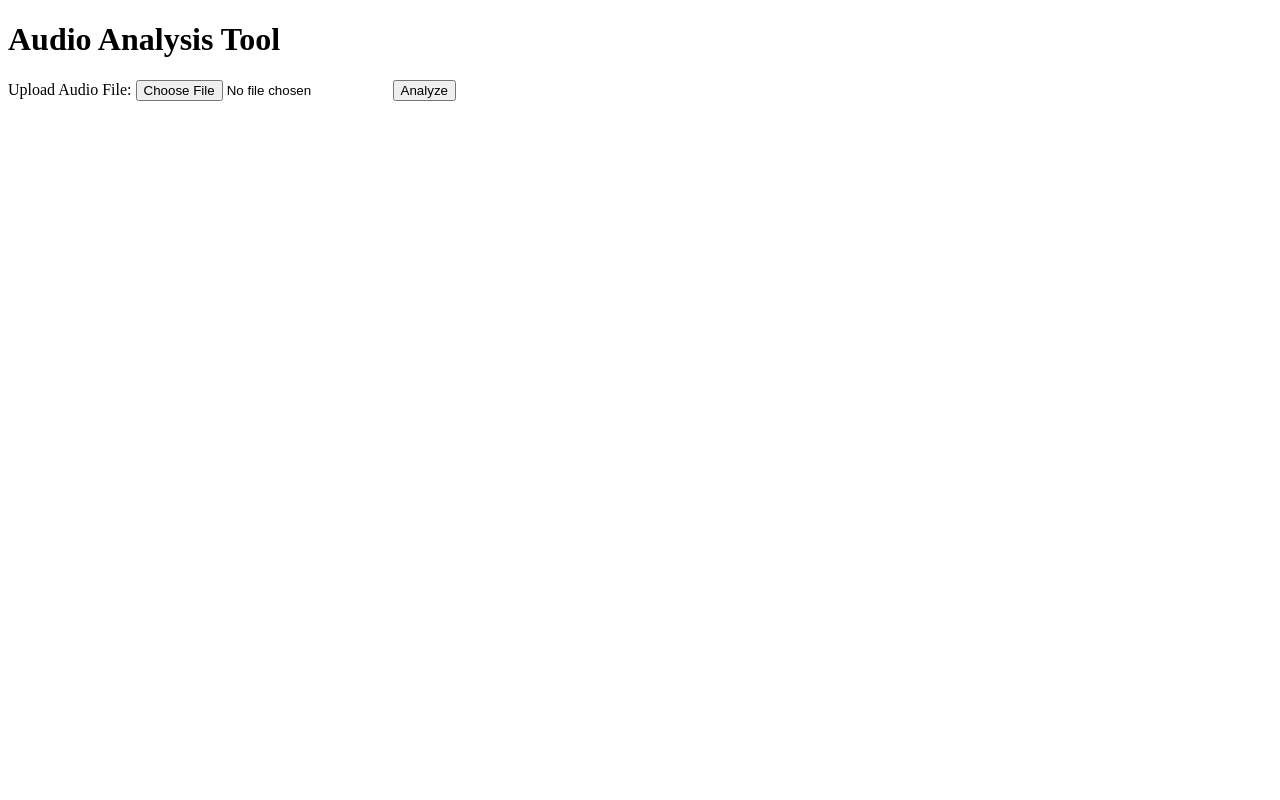
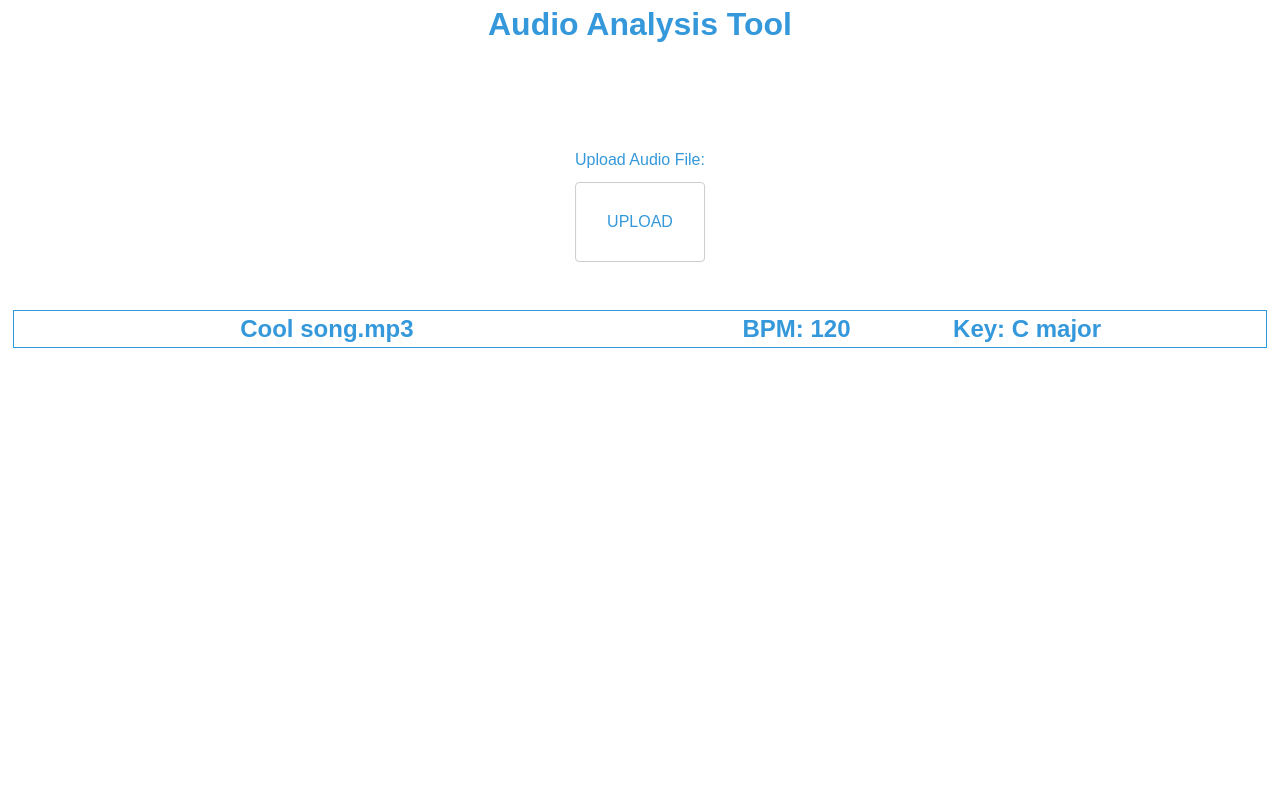
Before and after one commit to eablaev/audio-analysis-tool, a Flask app: page / in a window 1280 px wide. Run offline with Flask 3, Linux system fonts and the light colour scheme.

Commit message:
Got rid of analyze btn, added some styling, put input element behind the btn div so i can style btn div and still use inout functionality' git status

```diff
--- a/app.py
+++ b/app.py
@@ -102,8 +102,7 @@ def upload_file():
         file_path = os.path.join(app.config['UPLOAD_FOLDER'], filename)
         file.save(file_path)
         tempo, key_name = analyze_audio(file_path)
-        print("Inside py:", tempo, key_name)
-        return jsonify({'tempo': tempo, 'key': key_name})
+        return jsonify({'tempo': tempo, 'key': key_name, 'filename': filename})
     else:
         return 'Invalid file type. Please upload an MP3 or WAV file.', 400  # Invalid file type response
 
--- a/static/script.js
+++ b/static/script.js
@@ -1,7 +1,10 @@
-document.getElementById('uploadForm').addEventListener('submit', function(event) {
-    event.preventDefault(); // Prevent the form from submitting normally
 
-    const formData = new FormData(this); // Get form data
+
+
+document.getElementById('audioFile').addEventListener('change', function() {
+
+    const form = document.getElementById('uploadForm');
+    const formData = new FormData(form); // Get form data
 
     fetch('/upload', {
         method: 'POST',
@@ -12,15 +15,44 @@ document.getElementById('uploadForm').addEventListener('submit', function(event)
         const resultDiv = document.getElementById('result');
         resultDiv.innerHTML = ''; // Clear previous results
 
+        const nameElement = document.createElement('h2');
+        nameElement.textContent = data.filename;
+        nameElement.className ='songName'
+
         const bpmElement = document.createElement('h2');
         bpmElement.textContent = `BPM: ${Math.round(data.tempo)}`; // Set BPM safely
+        bpmElement.className = 'songBpm'
 
         const keyElement = document.createElement('h2');
         keyElement.textContent = `Key: ${data.key}`; // Set Key safely
+        keyElement.className = 'songKey'
 
         // Append the new elements to the result div
+        resultDiv.appendChild(nameElement);
         resultDiv.appendChild(bpmElement);
         resultDiv.appendChild(keyElement);
     })
     .catch(error => console.error('Error:', error));
 });
+
+
+
+
+//testing
+
+
+const fakeData = {
+    name: 'Cool song.mp3',
+    tempo: 120,
+    key: 'C major'
+};
+
+// Simulate delay like an actual fetch call
+setTimeout(() => {
+    // Update the page with fake data
+    document.getElementById('result').innerHTML = `
+        <h2 class='songName'>${fakeData.name}</h2>
+        <h2 class='songBpm'>BPM: ${Math.round(fakeData.tempo)}</h2>
+        <h2 class='songKey'>Key: ${fakeData.key}</h2>
+    `;
+}, 500); // Simulate a 500ms delay
--- a/static/style.css
+++ b/static/style.css
@@ -0,0 +1,125 @@
+
+:root{
+    --main-color: #3498db;
+    --bg-color-one:#292a2c;
+    --secondary-color: #2ecc71;
+    --font-size: 16px;
+    --main-font: Arial, Helvetica, sans-serif;
+}
+
+*, *::before, *::after {
+    box-sizing: border-box;
+}
+
+* {
+    margin: 0;
+    padding: 0;
+}
+
+body {
+    font-family: var(--main-font);
+    font-size: 16px;
+    line-height: 1.5;
+    color: var(--main-color)
+}
+
+html, body {
+    height: 100%;
+    width: 100%;
+}
+
+
+.topContainer, .centerContainer {
+    /* border: 1px solid red; */
+    display: flex;
+    flex-direction: column;
+    justify-content: center;
+    align-items: center;
+
+}
+
+.centerContainer {
+    min-height: 50vh;
+    gap:6vh;
+}
+
+.uploadForm {
+    display: flex;
+    flex-direction: column;
+    justify-content: center;
+    align-items: center;
+    gap: 10px;
+}
+
+.file-upload-wrapper {
+    padding: 3px;
+    /* border: 1px solid red; */
+    position: relative;
+    width: 100%;
+    height: 10vh;
+
+}
+input[type="file"] {
+    cursor: pointer;
+    opacity: 0;/* Invisible but functional */
+    position: absolute;
+    top: 50%;
+    left: 50%;
+    transform: translate(-50%, -50%);
+    width: 100%;
+    height: 100%;
+}
+
+
+.uploadFileBtn {
+    display: flex;
+    justify-content: center;
+    align-items: center;
+    border: 1px solid #ccc;
+    border-radius: 4px;
+    padding: auto;
+    z-index: -1;
+    position: absolute;
+    top: 50%;
+    left: 50%;
+    transform: translate(-50%, -50%);
+    width: 100%;
+    height: 100%;
+
+}
+
+button {
+    padding: 6px 12px;
+    background-color: var(--main-color);
+    color: white;
+    border: none;
+    border-radius: 4px;
+    cursor: pointer;
+}
+
+button:hover,
+input[type="file"]:hover +.uploadFileBtn {
+    /* background-color: darken(var(--main-color), 90%); Darker shade on hover */
+    background-color: var(--bg-color-one);
+}
+
+
+.result {
+    display: flex;
+    border: 1px solid var(--main-color);
+    width: 98%;
+}
+
+.songName,
+.songBpm,
+.songKey {
+    display: flex;
+    justify-content: center;
+    align-items: center;
+}
+.songName {
+    width: 50%;
+}
+.songBpm {
+    width: 25%;
+}
--- a/templates/index.html
+++ b/templates/index.html
@@ -4,16 +4,26 @@
     <meta charset="UTF-8">
     <meta name="viewport" content="width=device-width, initial-scale=1.0">
     <title>Audio Analysis Tool</title>
-    <!-- <link rel="stylesheet" href="style.css"> -->
+   <link rel="stylesheet" href="../static/style.css">
 </head>
 <body>
-    <h1>Audio Analysis Tool</h1>
-    <form id="uploadForm" method="POST" action="/upload" enctype="multipart/form-data">
-        <label for="audioFile">Upload Audio File:</label>
-        <input type="file" id="audioFile" name="audioFile" accept="audio/*">
-        <button type="submit">Analyze</button>
-    </form>
-    <div id="result"></div>
+    <div class="topContainer">
+        <h1 class="header">Audio Analysis Tool</h1>
+    </div>
+    <div class="centerContainer">
+        <form id="uploadForm" class="uploadForm" method="POST" action="/upload" enctype="multipart/form-data">
+            <label for="audioFile">Upload Audio File:</label>
+            <div class="file-upload-wrapper">
+                <input type="file" id="audioFile" name="audioFile" accept="audio/*">
+                <div class="uploadFileBtn">UPLOAD</div>
+
+            </div>
+
+        </form>
+        <div id="result" class="result"></div>
+
+    </div>
+
 
     <script src="{{ url_for('static', filename='script.js') }}"></script>
 
```
